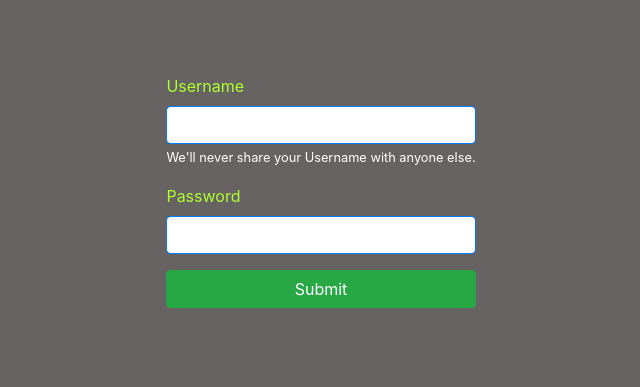
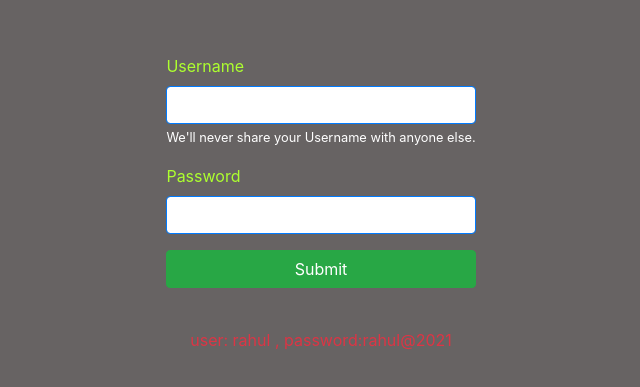
Before and after one commit to Harshalkirnapure/Job-Application-main, a React (Vite) app: page /login in a window 1280 px wide. Shown: the part 189-576 px from the top of the page, without its empty margins (319-959 px from the left). Built offline with nearby package versions, Linux system fonts and the light colour scheme.

Commit message:
Update index.jsx

```diff
--- a/src/Component/Login/index.jsx
+++ b/src/Component/Login/index.jsx
@@ -99,6 +99,7 @@ const Login = ()=>{
          <br />
 
          <p className='text-danger'>{ allValues.errorMsg}</p>
+         <p className ='text-danger'> user: rahul , password:rahul@2021</p>
 
        </div>
     )
```
